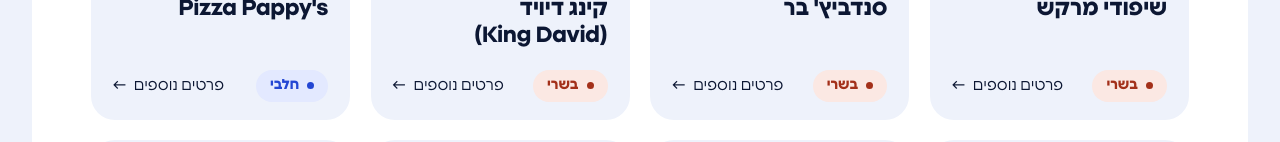
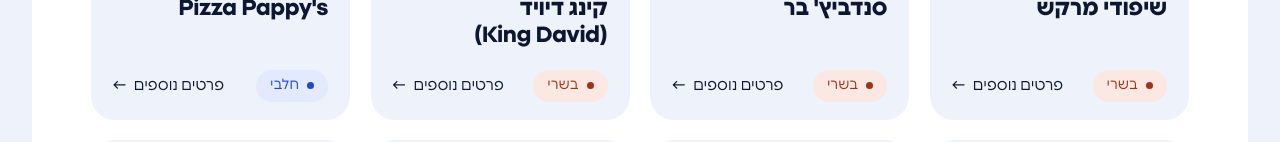
Before and after one commit to feigywilbush-hash/kosher-kosher, a React (Vite) app: page /restaurants in a window 1280 px wide. Shown: the part 760-902 px from the top of the page. Built offline with nearby package versions, Linux system fonts and the light colour scheme; the HTML template or start-up script is replaced by a standard one.

Commit message:
תגית סוג מסעדה בטקסט רגיל
Co-Authored-By: Claude Opus 5.5 (1M context) <noreply@anthropic.com>
Claude-Session: https://claude.ai/code/session_01VTmpopDaqbv1m1fJFJ2QzZ

```diff
--- a/src/components/kasher/restaurants/tags.tsx
+++ b/src/components/kasher/restaurants/tags.tsx
@@ -10,7 +10,7 @@ export const AUTHORITY_LABEL: Record<Authority, string> = {
 
 export function TypeTag({ type, className }: { type: KType; className?: string }) {
   return (
-    <span className={cn("inline-flex h-8 items-center gap-2 whitespace-nowrap rounded-full px-3.5 text-sm font-bold", TYPE_C[type].bg, TYPE_C[type].fg, className)}>
+    <span className={cn("inline-flex h-8 items-center gap-2 whitespace-nowrap rounded-full px-3.5 text-sm font-normal", TYPE_C[type].bg, TYPE_C[type].fg, className)}>
       <span className={cn("h-[7px] w-[7px] rounded-full", TYPE_DOT[type])} />
       {type}
     </span>
```
